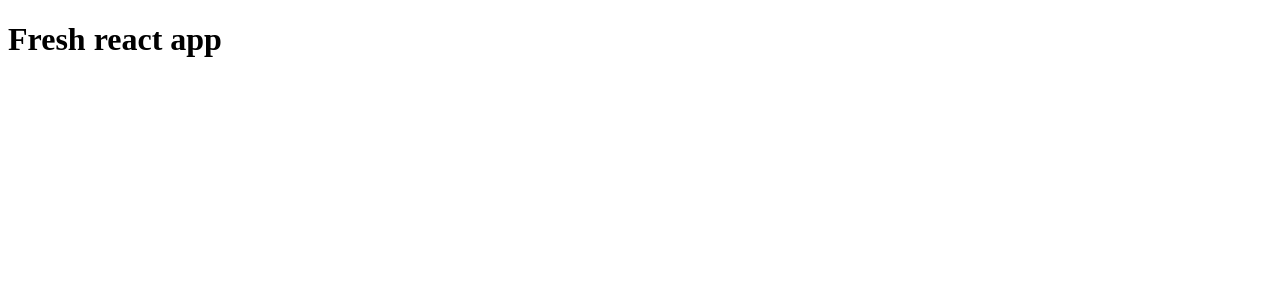
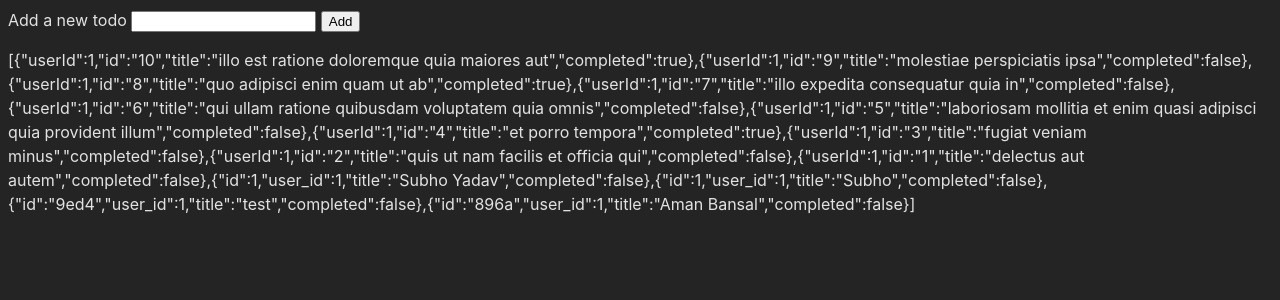
Before and after one commit to SubhoYadav/react-app, a React (Vite) app: page / in a window 1280 px wide. Shown: the top 300 px of the page. Built offline with nearby package versions, Linux system fonts and the light colour scheme; data requests are answered from the project's data file.

Commit message:
react query

```diff
--- /dev/null
+++ b/data/db.json
@@ -0,0 +1,88 @@
+{
+  "todos": [
+    {
+      "userId": 1,
+      "id": "1",
+      "title": "delectus aut autem",
+      "completed": false
+    },
+    {
+      "userId": 1,
+      "id": "2",
+      "title": "quis ut nam facilis et officia qui",
+      "completed": false
+    },
+    {
+      "userId": 1,
+      "id": "3",
+      "title": "fugiat veniam minus",
+      "completed": false
+    },
+    {
+      "userId": 1,
+      "id": "4",
+      "title": "et porro tempora",
+      "completed": true
+    },
+    {
+      "userId": 1,
+      "id": "5",
+      "title": "laboriosam mollitia et enim quasi adipisci quia provident illum",
+      "completed": false
+    },
+    {
+      "userId": 1,
+      "id": "6",
+      "title": "qui ullam ratione quibusdam voluptatem quia omnis",
+      "completed": false
+    },
+    {
+      "userId": 1,
+      "id": "7",
+      "title": "illo expedita consequatur quia in",
+      "completed": false
+    },
+    {
+      "userId": 1,
+      "id": "8",
+      "title": "quo adipisci enim quam ut ab",
+      "completed": true
+    },
+    {
+      "userId": 1,
+      "id": "9",
+      "title": "molestiae perspiciatis ipsa",
+      "completed": false
+    },
+    {
+      "userId": 1,
+      "id": "10",
+      "title": "illo est ratione doloremque quia maiores aut",
+      "completed": true
+    },
+    {
+      "id": 1,
+      "user_id": 1,
+      "title": "Subho Yadav",
+      "completed": false
+    },
+    {
+      "id": 1,
+      "user_id": 1,
+      "title": "Subho",
+      "completed": false
+    },
+    {
+      "id": "9ed4",
+      "user_id": 1,
+      "title": "test",
+      "completed": false
+    },
+    {
+      "id": "896a",
+      "user_id": 1,
+      "title": "Aman Bansal",
+      "completed": false
+    }
+  ]
+}
--- a/package.json
+++ b/package.json
@@ -10,9 +10,10 @@
     "preview": "vite preview"
   },
   "dependencies": {
-    "axios": "^1.4.0",
+    "axios": "^1.6.7",
     "react": "^18.2.0",
     "react-dom": "^18.2.0",
+    "react-query": "^3.39.3",
     "react-use-websocket": "^4.3.1"
   },
   "devDependencies": {
--- a/src/App.jsx
+++ b/src/App.jsx
@@ -1,12 +1,11 @@
+import TodoList from "./features/todos/TodoList";
 
 function App() {
-
-
   return (
     <>
-      <h1>Fresh react app</h1>
+      <TodoList />
     </>
-  )
+  );
 }
 
-export default App
+export default App;
--- /dev/null
+++ b/src/api/axios.js
@@ -0,0 +1,8 @@
+import axios from "axios";
+
+const todosApi = axios.create({
+  baseURL: "http://localhost:3500",
+  // baseURL: "https://jsonplaceholder.typicode.com",
+});
+
+export default todosApi;
--- /dev/null
+++ b/src/api/todosApi.js
@@ -0,0 +1,27 @@
+import todosApi from "./axios";
+
+const getTodos = async () => {
+  try {
+    const response = await todosApi.get("/todos");
+    return response.data;
+  } catch (err) {
+    console.error("Err in getTodos", err);
+  }
+};
+
+const addTodo = async (todo) => {
+  const response = await todosApi.post("/todos", todo);
+  return response.data;
+};
+
+const updateTodo = async (todo) => {
+  const response = await todosApi.patch(`/todos/${todo.id}`, todo);
+  return response.data;
+};
+
+const deleteTodo = async ({ id }) => {
+  const response = await todosApi.delete(`/todos/${id}`);
+  return response.data;
+};
+
+export { getTodos, addTodo, updateTodo, deleteTodo };
--- /dev/null
+++ b/src/features/todos/TodoList.jsx
@@ -0,0 +1,89 @@
+import React from "react";
+
+import { useQueryClient, useQuery, useMutation } from "react-query";
+import { getTodos, updateTodo, addTodo, deleteTodo } from "../../api/todosApi";
+import { useState } from "react";
+
+export default function TodoList() {
+  const queryClient = useQueryClient();
+  const {
+    isLoading,
+    isError,
+    error,
+    data: todos,
+  } = useQuery("todos", getTodos, {
+    select: (data) =>
+      data.sort((a, b) => {
+        return b.id - a.id;
+        // returnVal > 0 => sort a after b [b,a]
+        // returnVal < 0 => sort b after a [a,b]
+        // returnVal == 0 => retain the actual positions of a and b
+      }),
+  }); // todos is the name of the cache
+
+  // updateTodo mutation
+  const updateTodoMutation = useMutation(updateTodo, {
+    onSuccess: () => {
+      // Invalidate the current cache and refetch
+      queryClient.invalidateQueries("todos");
+    },
+  });
+
+  // addTodo mutation
+  const addTodoMutation = useMutation(addTodo, {
+    onSuccess: () => {
+      // Invalidate the current cache and refetch
+      queryClient.invalidateQueries("todos");
+    },
+  });
+
+  // deleteTodo mutation
+  const deleteTodoMutation = useMutation(deleteTodo, {
+    onSuccess: () => {
+      // Invalidate the current cache and refetch
+      queryClient.invalidateQueries("todos");
+    },
+  });
+
+  const handleOnSubmit = (event) => {
+    event.preventDefault();
+    addTodoMutation.mutate({
+      user_id: 1,
+      title: todo,
+      completed: false,
+    });
+    setTodo("");
+  };
+  const [todo, setTodo] = useState("");
+  const addTodoForm = (
+    <form onSubmit={handleOnSubmit}>
+      <label htmlFor="todos">Add a new todo</label>
+      &nbsp;
+      <input
+        type="text"
+        id="todos"
+        value={todo}
+        onChange={(event) => {
+          setTodo(event.target.value);
+        }}
+      />
+      &nbsp;
+      <button type="submit"> Add</button>
+    </form>
+  );
+
+  let content = null;
+  if (isLoading) {
+    content = <p>Loading ...</p>;
+  } else if (isError) {
+    content = <p>{error.message}</p>;
+  } else {
+    content = <p>{JSON.stringify(todos)}</p>;
+  }
+  return (
+    <div>
+      {addTodoForm}
+      {content}
+    </div>
+  );
+}
--- a/src/main.jsx
+++ b/src/main.jsx
@@ -1,10 +1,18 @@
 import React from "react";
 import ReactDOM from "react-dom/client";
-import App from "./App"
-import "./index.js"
+import App from "./App";
+import "./index.css";
+
+import { QueryClientProvider, QueryClient } from "react-query";
+import { ReactQueryDevtools } from "react-query/devtools";
+
+const queryClient = new QueryClient();
 
 ReactDOM.createRoot(document.getElementById("root")).render(
   <React.StrictMode>
-    <App />
+    <QueryClientProvider client={queryClient}>
+      <App />
+      <ReactQueryDevtools />
+    </QueryClientProvider>
   </React.StrictMode>
 );
```
Also changed, not shown: 1 other file (tests, documents, lock files or other folders).
